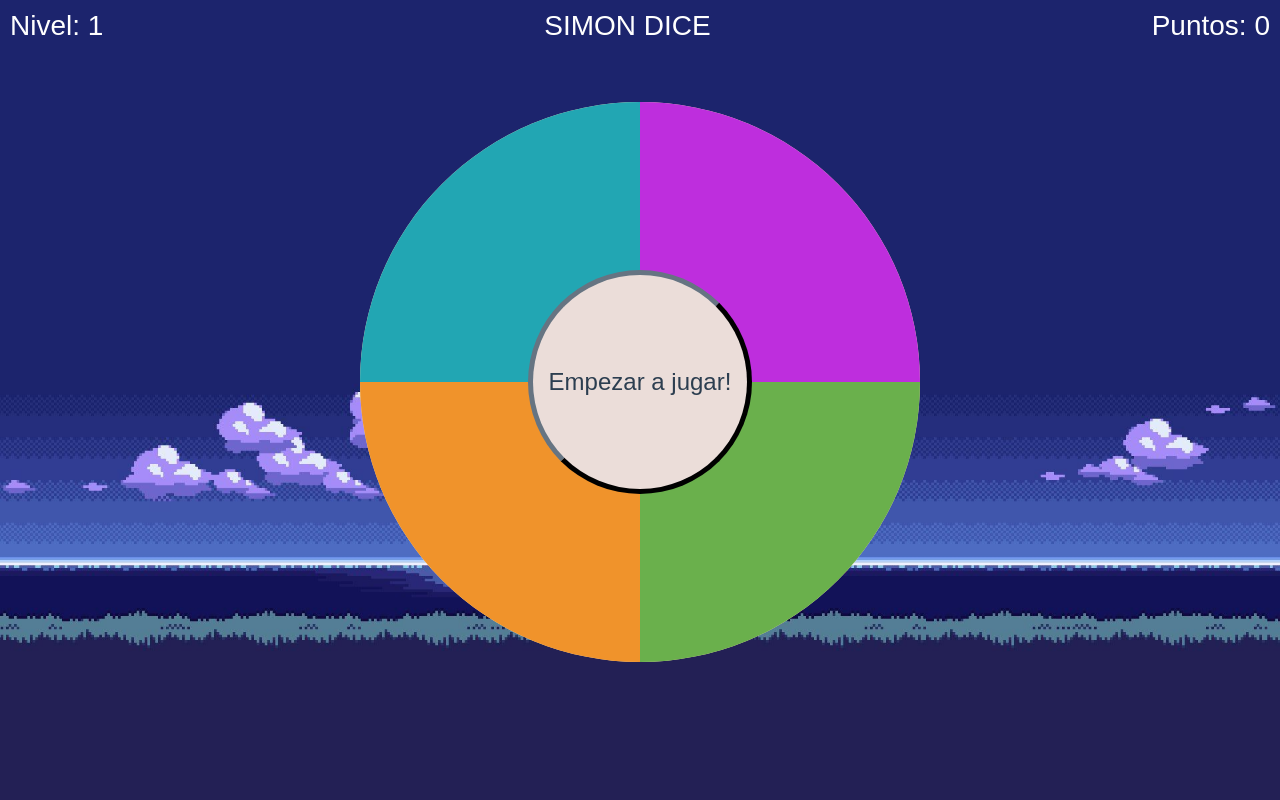
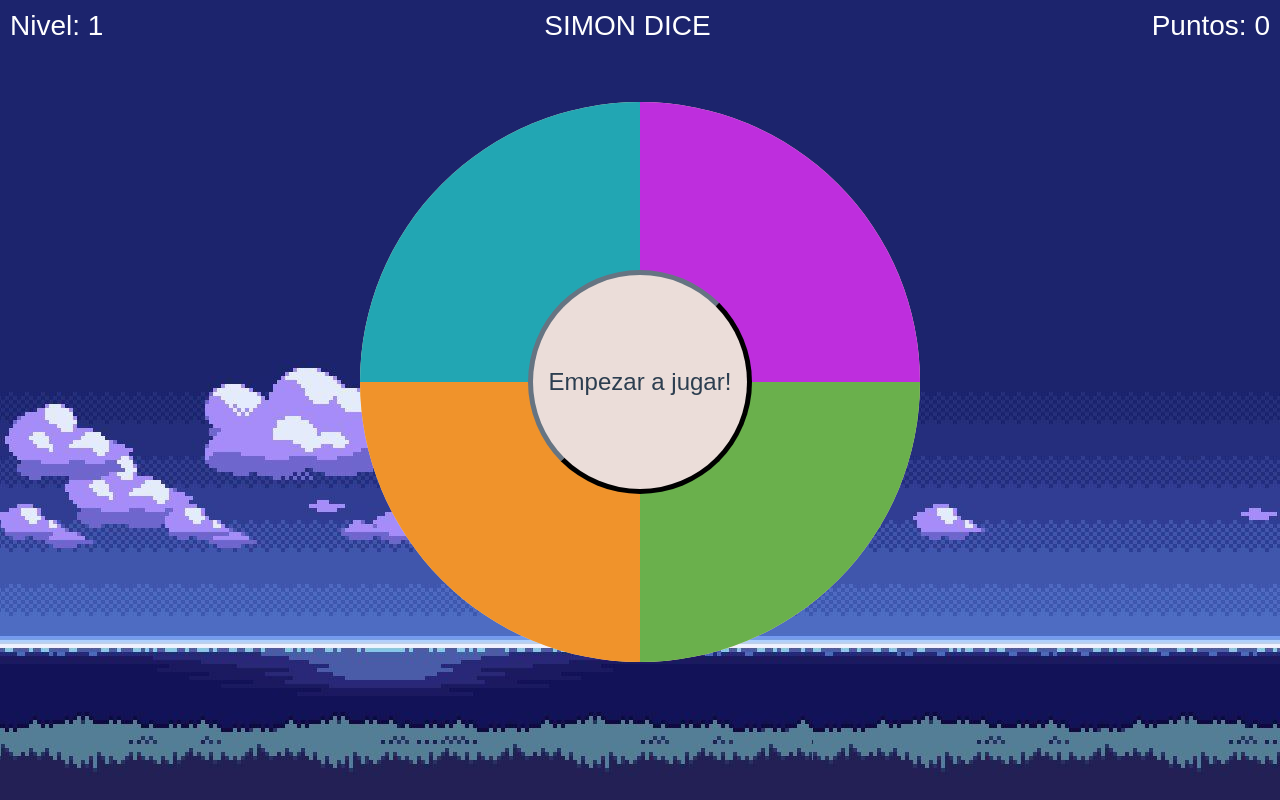
Before and after one commit to AlbertoDaniel-Castillo/Simon-dice, a plain HTML site: page index.html in a window 1280 px wide. Drawn offline with nearby package versions, Linux system fonts and the light colour scheme.

Commit message:
Add files via upload

```diff
--- a/css/estilos.css
+++ b/css/estilos.css
@@ -1,7 +1,11 @@
+html {
+  width: 100%;
+  height: 100%;
+  background: url(../images/5.jpg) center center no-repeat;
+}
+
 body {
     margin: 0;
-    background-image: url('../images/5.jpg');
-    background-repeat: no-repeat;
     background-size: 100%;
     height: 100vh;
   }
```
